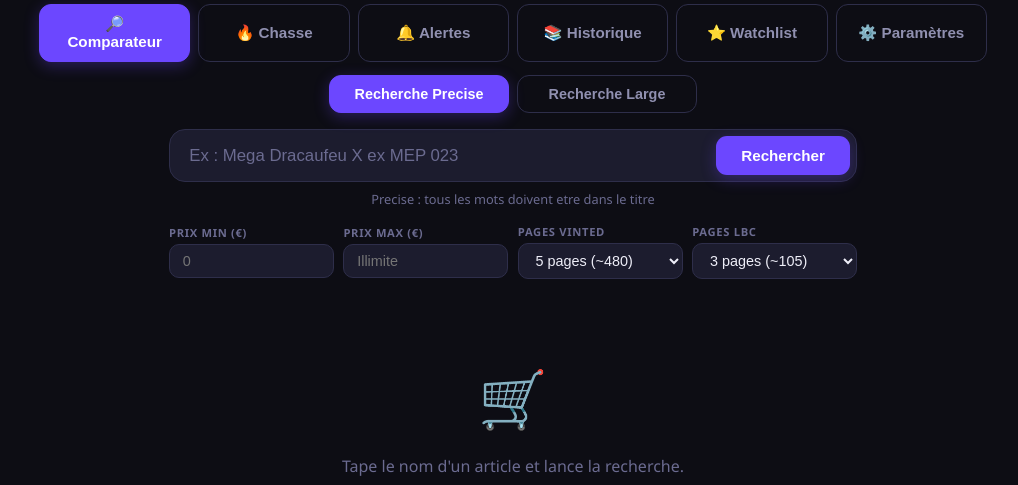
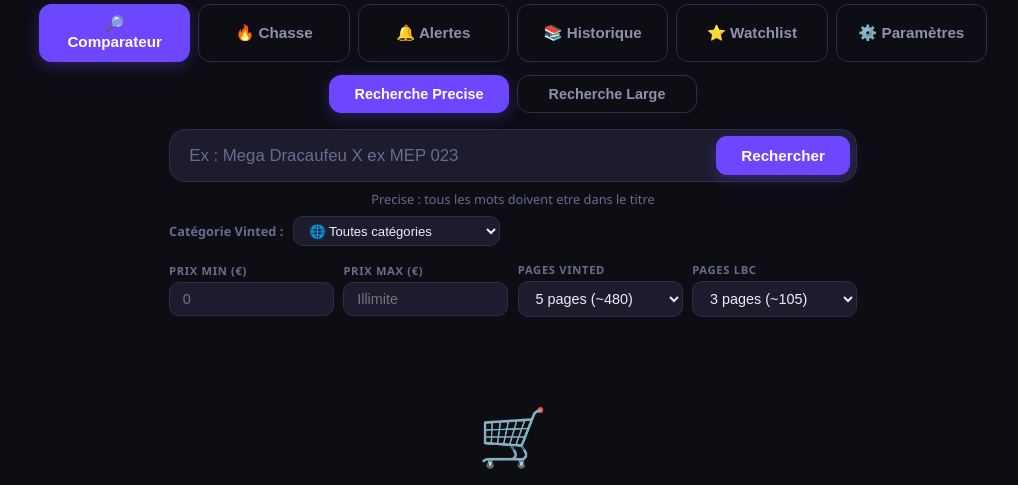
Before and after one commit to jameskidds/PriceScout, a Flask app: page / in a window 1280 px wide. Shown: the part 154-639 px from the top of the page, without its empty margins (127-1145 px from the left). Run offline with Flask 3, Linux system fonts and the light colour scheme; data that the repository does not hold is empty.

Commit message:
Ajout filtre catégorie Vinted dans Comparateur et Chasse
- Dropdown 12 catégories (vêtements, chaussures, gaming, jouets, livres, électronique, cartes...)
- Disponible dans Recherche Précise, Recherche Large ET mode Chasse
- Paramètre catalog_ids[] passé directement à l'API Vinted
- Toutes catégories sélectionné par défaut (comportement inchangé)

Co-Authored-By: Claude Sonnet 4.6 <noreply@anthropic.com>

```diff
--- a/app.py
+++ b/app.py
@@ -175,6 +175,10 @@ def search():
     nb_pages = max(1, min(nb_pages, 10))
     lbc_pages   = int(data.get("lbc_pages") or 3)
     lbc_pages   = max(1, min(lbc_pages, 5))
+    try:
+        catalog_id = int(data.get("catalog_id") or 0) or None
+    except (ValueError, TypeError):
+        catalog_id = None
 
     try:
         prix_min = float(data.get("prix_min") or 0)
@@ -199,7 +203,7 @@ def search():
 
     def get_vinted():
         try:
-            raw_items = fetch_vinted(query, pages=nb_pages)
+            raw_items = fetch_vinted(query, pages=nb_pages, catalog_id=catalog_id)
             items = []
             for raw in raw_items:
                 try:
@@ -543,12 +547,16 @@ def hunt():
     nb_pages  = max(1, min(int(data.get("pages") or 5), 10))
     lbc_pages = max(1, min(int(data.get("lbc_pages") or 3), 5))
     keywords_n = [_normalize(k) for k in keywords]
+    try:
+        catalog_id = int(data.get("catalog_id") or 0) or None
+    except (ValueError, TypeError):
+        catalog_id = None
 
     res    = {"vinted": [], "lbc": []}
 
     def get_vinted_hunt():
         try:
-            raw_items = fetch_vinted(query, pages=nb_pages)
+            raw_items = fetch_vinted(query, pages=nb_pages, catalog_id=catalog_id)
             items = []
             for raw in raw_items:
                 try:
--- a/templates/index.html
+++ b/templates/index.html
@@ -372,6 +372,24 @@ tr.is-opp { background: rgba(61,220,132,.03); }
       <button id="searchBtn" onclick="doSearch()">Rechercher</button>
     </div>
     <p class="mode-hint" id="modeHint">Precise : tous les mots doivent etre dans le titre</p>
+    <div style="display:flex;align-items:center;gap:.6rem;margin-top:.5rem;flex-wrap:wrap">
+      <span style="font-size:.8rem;color:var(--muted);font-weight:600">Catégorie Vinted :</span>
+      <select id="catalogId" style="background:var(--card);border:1.5px solid var(--border);border-radius:10px;padding:.35rem .7rem;color:var(--text);font-size:.82rem;cursor:pointer">
+        <option value="">🌐 Toutes catégories</option>
+        <option value="1904">👗 Femmes — Vêtements</option>
+        <option value="16">👠 Femmes — Chaussures</option>
+        <option value="4">👔 Hommes — Vêtements</option>
+        <option value="98">👟 Hommes — Chaussures</option>
+        <option value="306">🧒 Enfants — Vêtements</option>
+        <option value="267">🧸 Enfants — Jouets</option>
+        <option value="2050">📱 Électronique</option>
+        <option value="2097">🎮 Jeux vidéo &amp; Consoles</option>
+        <option value="133">📚 Livres</option>
+        <option value="1560">🏠 Maison &amp; Jardin</option>
+        <option value="214">⚽ Sport &amp; Loisirs</option>
+        <option value="2196">🃏 Cartes à collectionner</option>
+      </select>
+    </div>
   </div>
 </div>
 
@@ -379,8 +397,26 @@ tr.is-opp { background: rgba(61,220,132,.03); }
 <div id="sectionChasse" style="display:none">
   <div class="hunt-section">
     <div class="hunt-row">
-      <input type="text" id="huntQuery" placeholder="Ce que tu cherches (ex: carte pokemon, pokemon, pikachu...)" autocomplete="off">
+      <input type="text" id="huntQuery" placeholder="Ce que tu cherches (ex: carte pokemon, nintendo ds, air max...)" autocomplete="off">
       <button class="hunt-btn" id="huntBtn" onclick="doHunt()">Chasser 🔥</button>
+    </div>
+    <div style="display:flex;align-items:center;gap:.6rem;margin-bottom:.6rem;flex-wrap:wrap">
+      <span style="font-size:.8rem;color:var(--muted);font-weight:600">Catégorie Vinted :</span>
+      <select id="huntCatalogId" style="background:var(--card);border:1.5px solid var(--border);border-radius:10px;padding:.35rem .7rem;color:var(--text);font-size:.82rem;cursor:pointer">
+        <option value="">🌐 Toutes catégories</option>
+        <option value="1904">👗 Femmes — Vêtements</option>
+        <option value="16">👠 Femmes — Chaussures</option>
+        <option value="4">👔 Hommes — Vêtements</option>
+        <option value="98">👟 Hommes — Chaussures</option>
+        <option value="306">🧒 Enfants — Vêtements</option>
+        <option value="267">🧸 Enfants — Jouets</option>
+        <option value="2050">📱 Électronique</option>
+        <option value="2097">🎮 Jeux vidéo &amp; Consoles</option>
+        <option value="133">📚 Livres</option>
+        <option value="1560">🏠 Maison &amp; Jardin</option>
+        <option value="214">⚽ Sport &amp; Loisirs</option>
+        <option value="2196">🃏 Cartes à collectionner</option>
+      </select>
     </div>
     <p class="kw-hint">Mots-clés vendeur non-expert — clique pour activer, tape les tiens :</p>
     <div class="kw-chips" id="kwChips">
@@ -791,8 +827,9 @@ async function doHunt() {
       body: JSON.stringify({
         query,
         keywords,
-        pages:     parseInt(document.getElementById("nbPages")?.value || 5),
-        lbc_pages: parseInt(document.getElementById("lbcPages")?.value || 3),
+        pages:      parseInt(document.getElementById("nbPages")?.value || 5),
+        lbc_pages:  parseInt(document.getElementById("lbcPages")?.value || 3),
+        catalog_id: document.getElementById("huntCatalogId").value || "",
       }),
     });
     const data = await resp.json();
@@ -936,6 +973,7 @@ async function doSearch() {
     lbc_pages:   parseInt(document.getElementById("lbcPages").value),
     prix_min:    parseFloat(document.getElementById("prixMin").value) || 0,
     prix_max:    parseFloat(document.getElementById("prixMax").value) || 0,
+    catalog_id:  document.getElementById("catalogId").value || "",
   };
 
   try {
--- a/vinted_pricer.py
+++ b/vinted_pricer.py
@@ -32,7 +32,7 @@ _USER_AGENTS = [
 # ─────────────────────────────────────────────
 #  FETCH VINTED
 # ─────────────────────────────────────────────
-def fetch_vinted(query: str, pages: int = 3) -> list[dict]:
+def fetch_vinted(query: str, pages: int = 3, catalog_id: int = None) -> list[dict]:
     """Récupère les annonces Vinted pour une recherche donnée."""
     items = []
 
@@ -71,6 +71,8 @@ def fetch_vinted(query: str, pages: int = 3) -> list[dict]:
             "per_page": 96,
             "order": "newest_first",
         }
+        if catalog_id:
+            params["catalog_ids[]"] = catalog_id
         try:
             if _IMPERSONATE:
                 resp = session.get(VINTED_SEARCH_URL, params=params, timeout=15)
```
